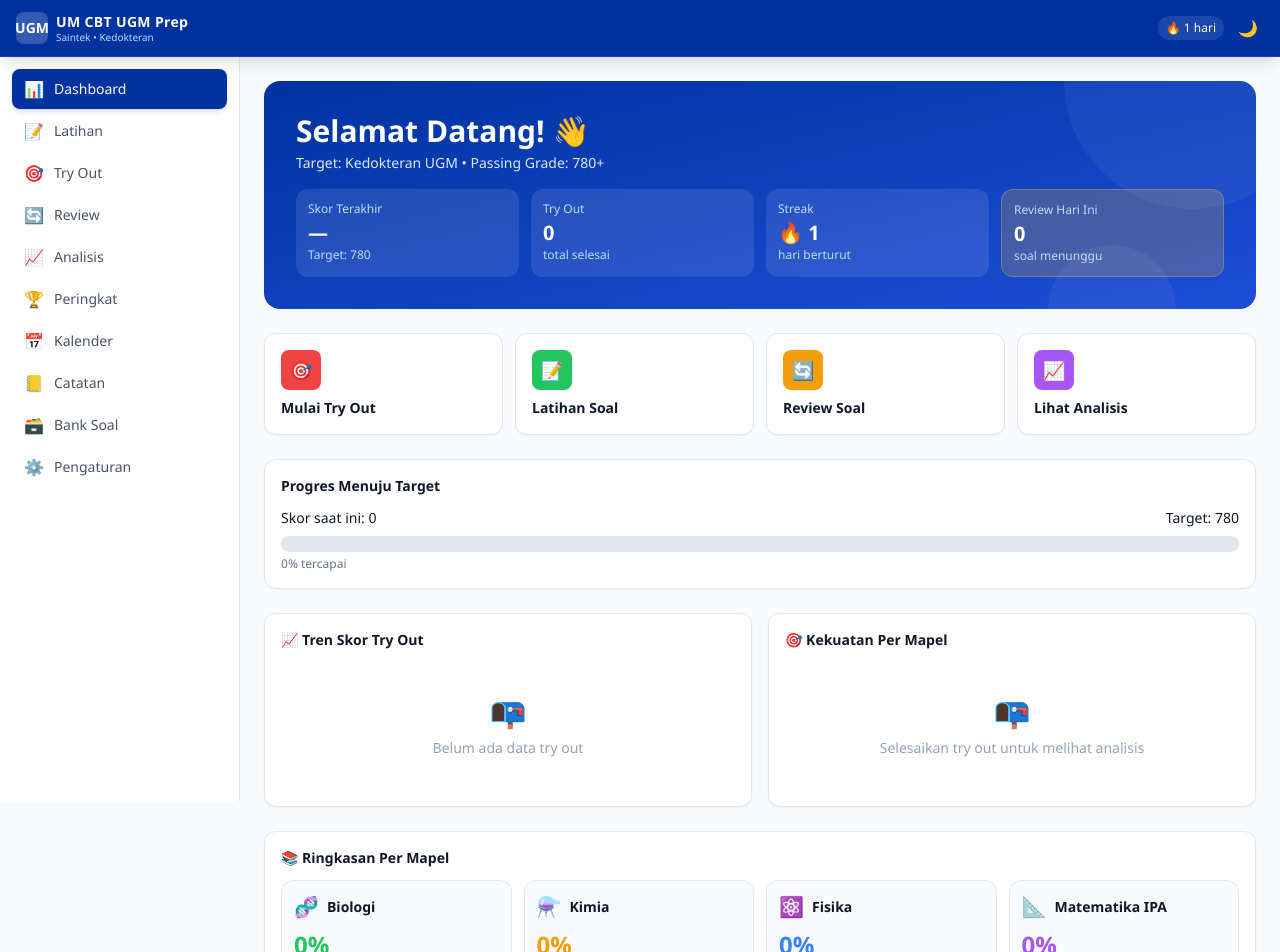
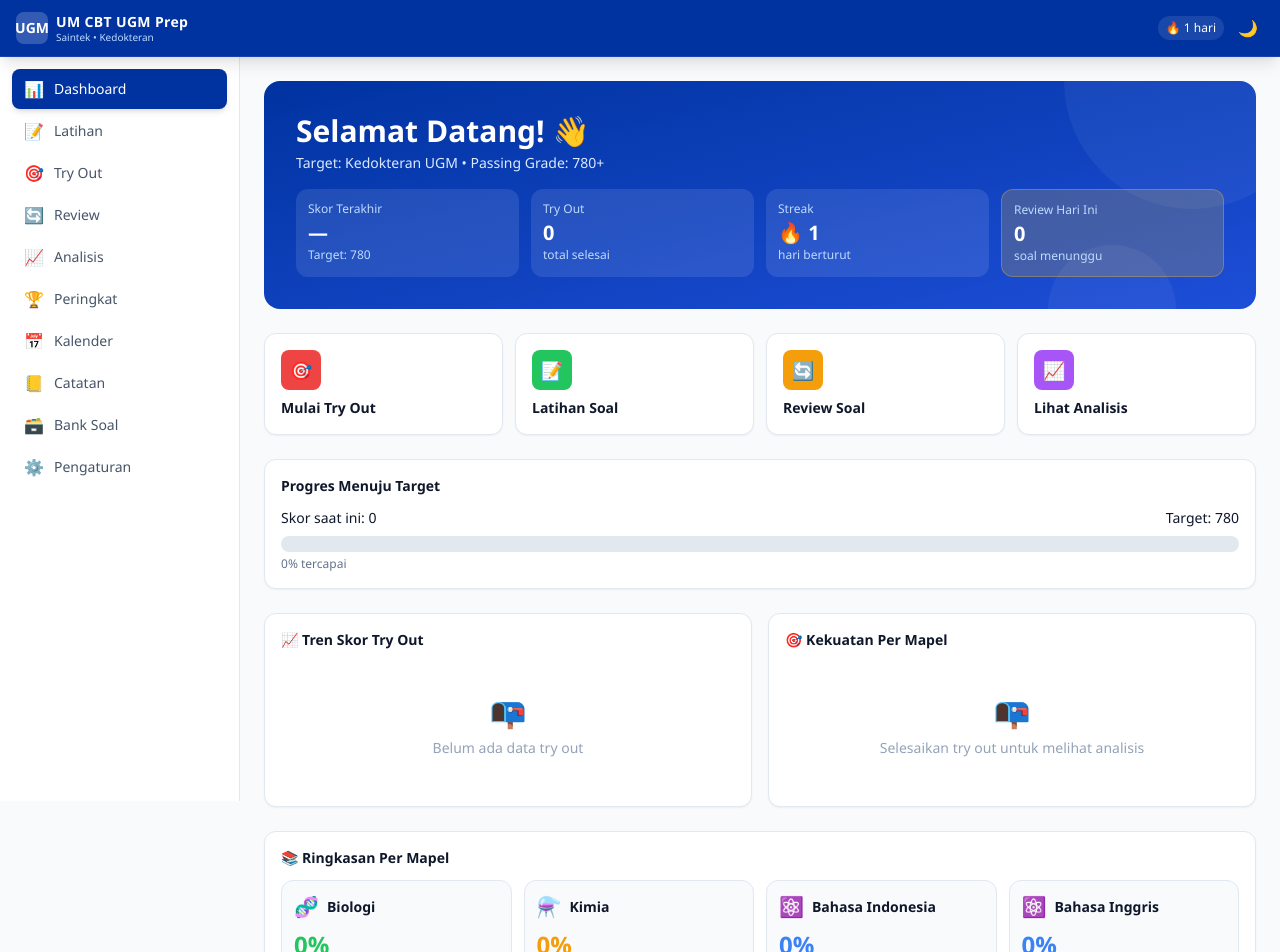
Before and after one commit to Salmakhaira/um-cbt-ugm, a React (Create React App) app: page / in a window 1280 px wide. Shown: the top 952 px of the page. Built offline with nearby package versions, Linux system fonts and the light colour scheme.

Commit message:
Update App.js

```diff
--- a/src/App.js
+++ b/src/App.js
@@ -6,8 +6,10 @@
 const SUBJECTS = [
   { id: "biologi", name: "Biologi", icon: "🧬", color: "#22c55e" },
   { id: "kimia", name: "Kimia", icon: "⚗️", color: "#f59e0b" },
-  { id: "fisika", name: "Fisika", icon: "⚛️", color: "#3b82f6" },
-  { id: "matematika", name: "Matematika IPA", icon: "📐", color: "#a855f7" },
+  { id: "bindonesia", name: "Bahasa Indonesia", icon: "⚛️", color: "#3b82f6" },
+  { id: "binggris", name: "Bahasa Inggris", icon: "⚛️", color: "#3b82f6" },
+  { id: "tpa", name: "TPA", icon: "⚛️", color: "#3b82f6" },
+  { id: "matematika", name: "Matematika Dasar", icon: "📐", color: "#a855f7" },
 ];
 const DIFFICULTY = ["mudah", "sedang", "sulit"];
 const SCORING = { correct: 4, wrong: -1, unanswered: 0 };
```
